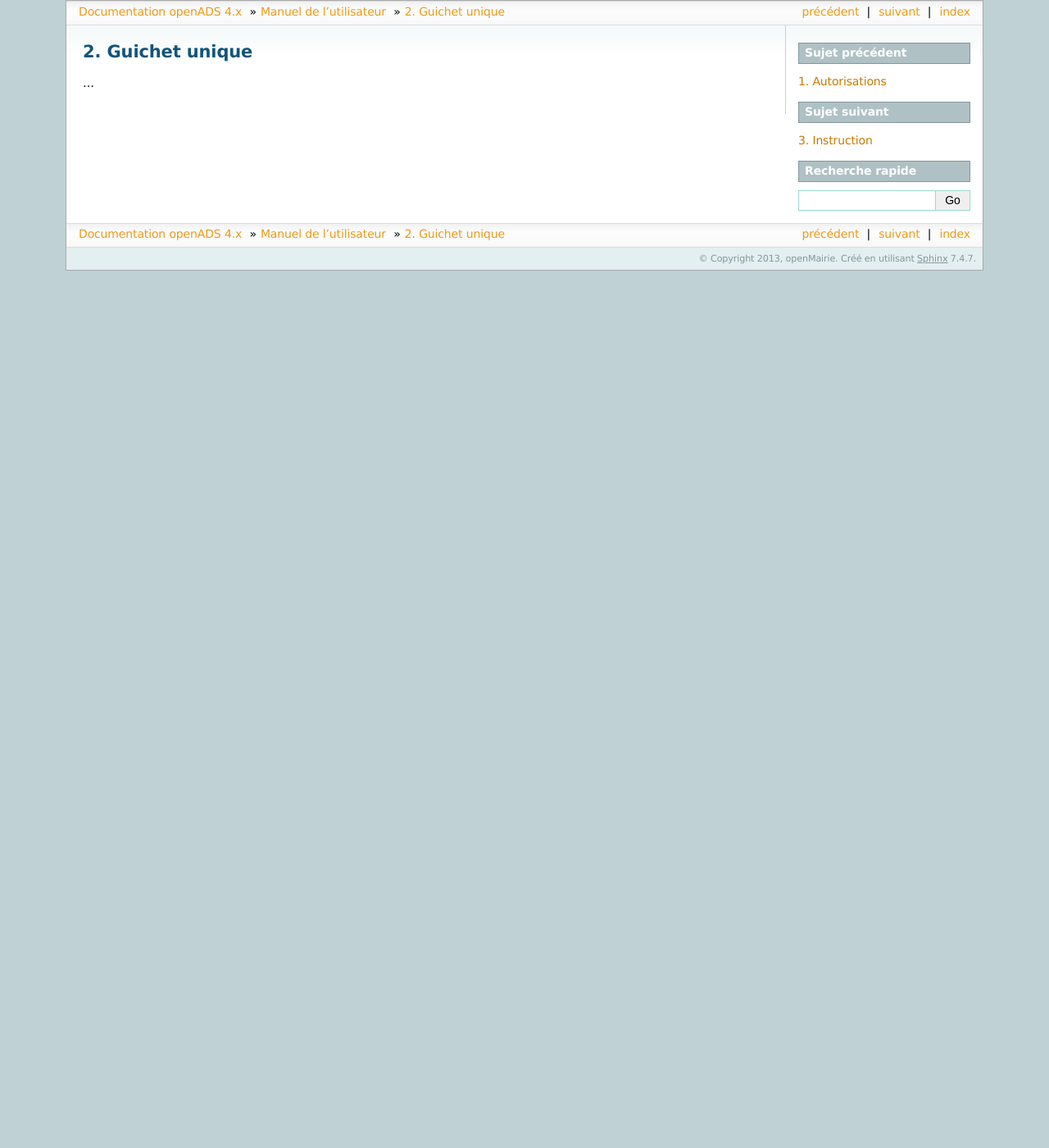
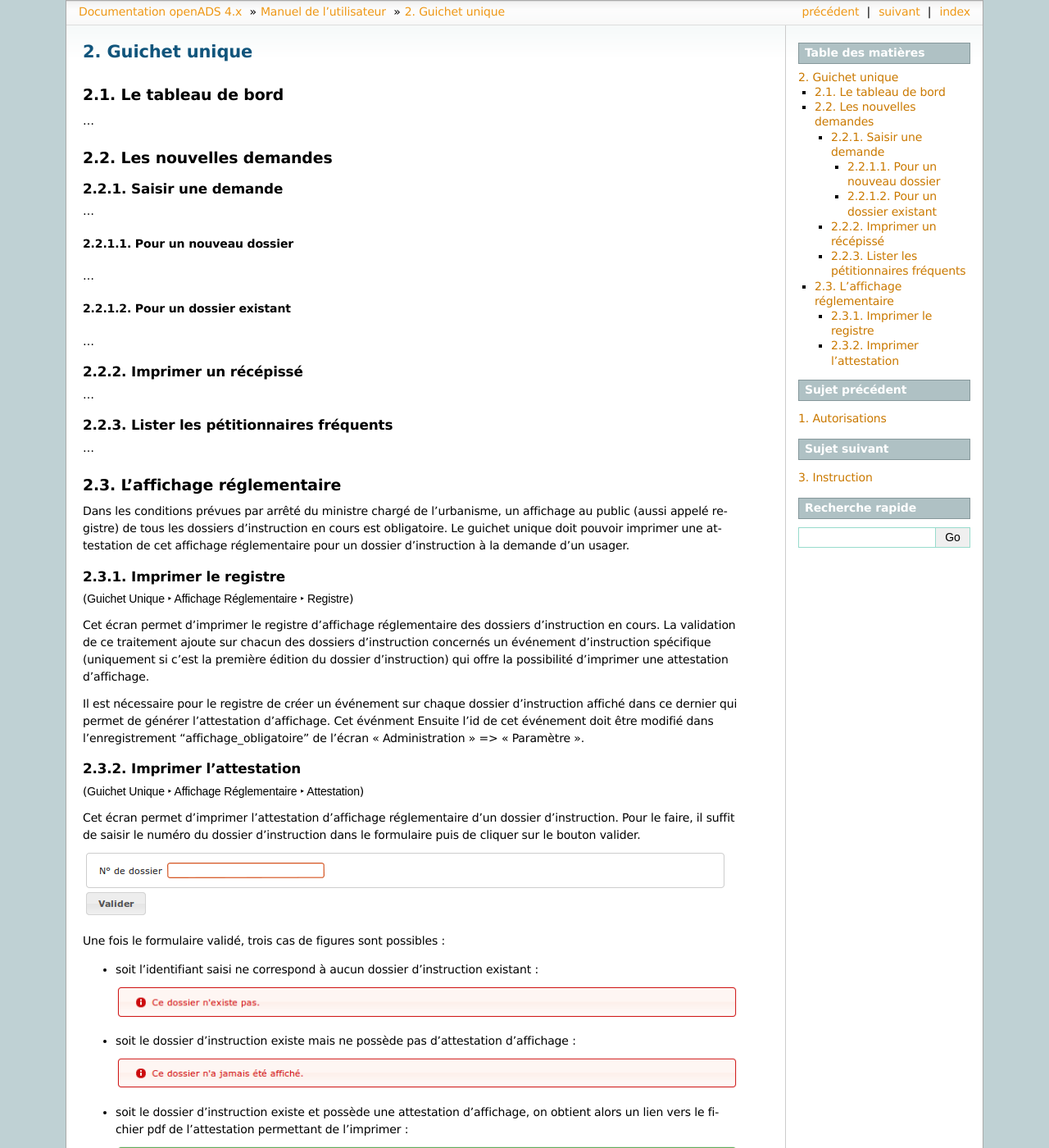
Before and after one commit to mpavaux/openads-documentation, a Sphinx documentation site: the page built from source/manuel_utilisateur/guichet_unique.rst, in a window 1280 px wide and 1400 px high. Shown: the whole window at 82% size. Built offline with Sphinx 7.4.7, drawn with Linux system fonts in a browser that asks for light colours.

Commit message:
Ajout de documentation sur le guichet unique

```diff
--- a/source/manuel_utilisateur/guichet_unique.rst
+++ b/source/manuel_utilisateur/guichet_unique.rst
@@ -4,4 +4,110 @@
 Guichet unique
 ##############
 
+.. _guichet_unique_tableau_de_bord:
+
+Le tableau de bord
+##################
+
 ...
+
+
+
+
+Les nouvelles demandes
+######################
+
+==================
+Saisir une demande
+==================
+
+...
+
+
+Pour un nouveau dossier
+=======================
+
+...
+
+
+Pour un dossier existant
+========================
+
+...
+
+
+=====================
+Imprimer un récépissé
+=====================
+
+...
+
+
+===================================
+Lister les pétitionnaires fréquents
+===================================
+
+...
+
+
+.. _guichet_unique_affichage_reglementaire:
+
+L'affichage réglementaire
+#########################
+
+Dans les conditions prévues par arrêté du ministre chargé de l'urbanisme, un
+affichage au public (aussi appelé registre) de tous les dossiers d'instruction
+en cours est obligatoire. Le guichet unique doit pouvoir imprimer une
+attestation de cet affichage réglementaire pour un dossier d'instruction à la
+demande d'un usager.
+
+
+.. _guichet_unique_affichage_reglementaire_registre:
+
+====================
+Imprimer le registre
+====================
+
+(:menuselection:`Guichet Unique --> Affichage Réglementaire --> Registre`)
+
+Cet écran permet d'imprimer le registre d'affichage réglementaire des dossiers
+d'instruction en cours. La validation de ce traitement ajoute sur chacun des
+dossiers d'instruction concernés un événement d'instruction spécifique
+(uniquement si c'est la première édition du dossier d'instruction) qui offre la
+possibilité d'imprimer une attestation d'affichage.
+
+Il est nécessaire pour le registre de créer un événement sur chaque dossier
+d'instruction affiché dans ce dernier qui permet de générer l'attestation
+d'affichage. Cet événment Ensuite l'id de cet événement doit être modifié
+dans l'enregistrement 'affichage_obligatoire' de l'écran "Administration" => "Paramètre".
+
+.. _guichet_unique_affichage_reglementaire_attestation:
+
+======================
+Imprimer l'attestation
+======================
+
+(:menuselection:`Guichet Unique --> Affichage Réglementaire --> Attestation`)
+
+Cet écran permet d'imprimer l'attestation d'affichage réglementaire d'un dossier
+d'instruction. Pour le faire, il suffit de saisir le numéro du dossier
+d'instruction dans le formulaire puis de cliquer sur le bouton valider.
+
+.. image:: guichet_unique_affichage_reglementaire_attestation_formulaire.png
+
+Une fois le formulaire validé, trois cas de figures sont possibles :
+
+* soit l'identifiant saisi ne correspond à aucun dossier d'instruction existant :
+
+  .. image:: guichet_unique_affichage_reglementaire_attestation_message_dossier_inexistant.png
+
+* soit le dossier d'instruction existe mais ne possède pas d'attestation
+  d'affichage :
+
+  .. image:: guichet_unique_affichage_reglementaire_attestation_message_dossier_jamais_affiche.png
+
+* soit le dossier d'instruction existe et possède une attestation d'affichage,
+  on obtient alors un lien vers le fichier pdf de l'attestation permettant de
+  l'imprimer :
+
+  .. image:: guichet_unique_affichage_reglementaire_attestation_message_lien_attestation.png
```
Also changed, not shown: source/manuel_utilisateur/guichet_unique_affichage_reglementaire_attestation_formulaire.png (added), source/manuel_utilisateur/guichet_unique_affichage_reglementaire_attestation_message_dossier_inexistant.png (added), source/manuel_utilisateur/guichet_unique_affichage_reglementaire_attestation_message_dossier_jamais_affiche.png (added), source/manuel_utilisateur/guichet_unique_affichage_reglementaire_attestation_message_lien_attestation.png (added).
